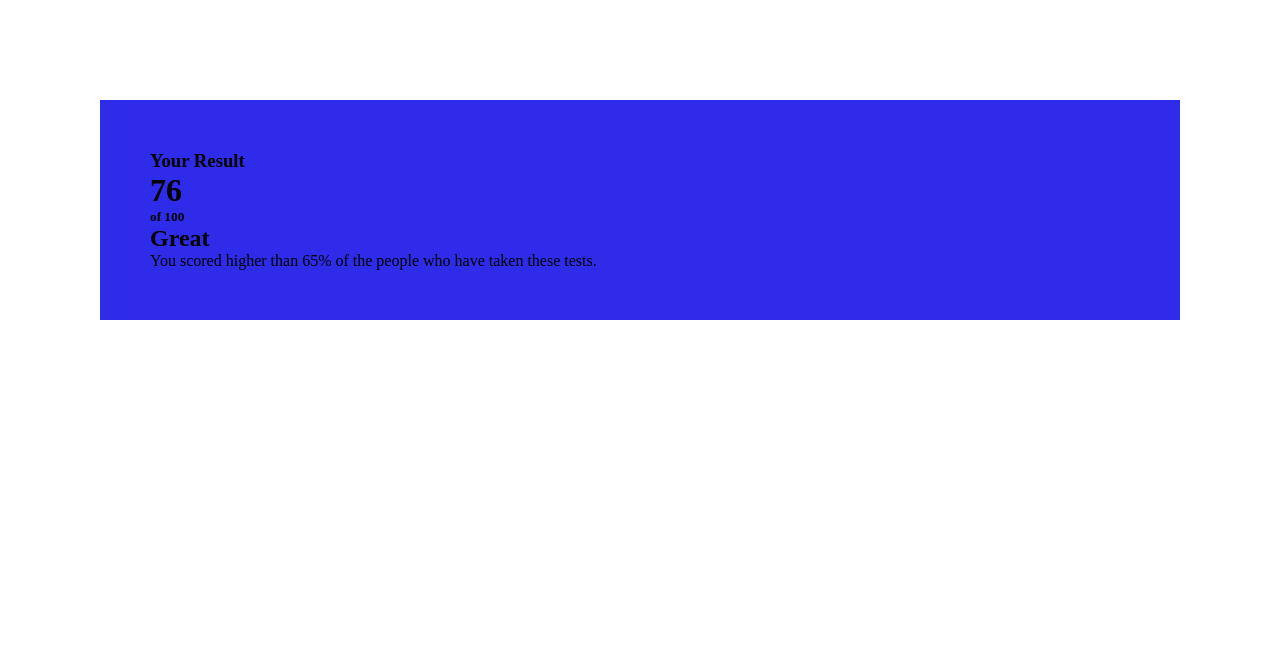
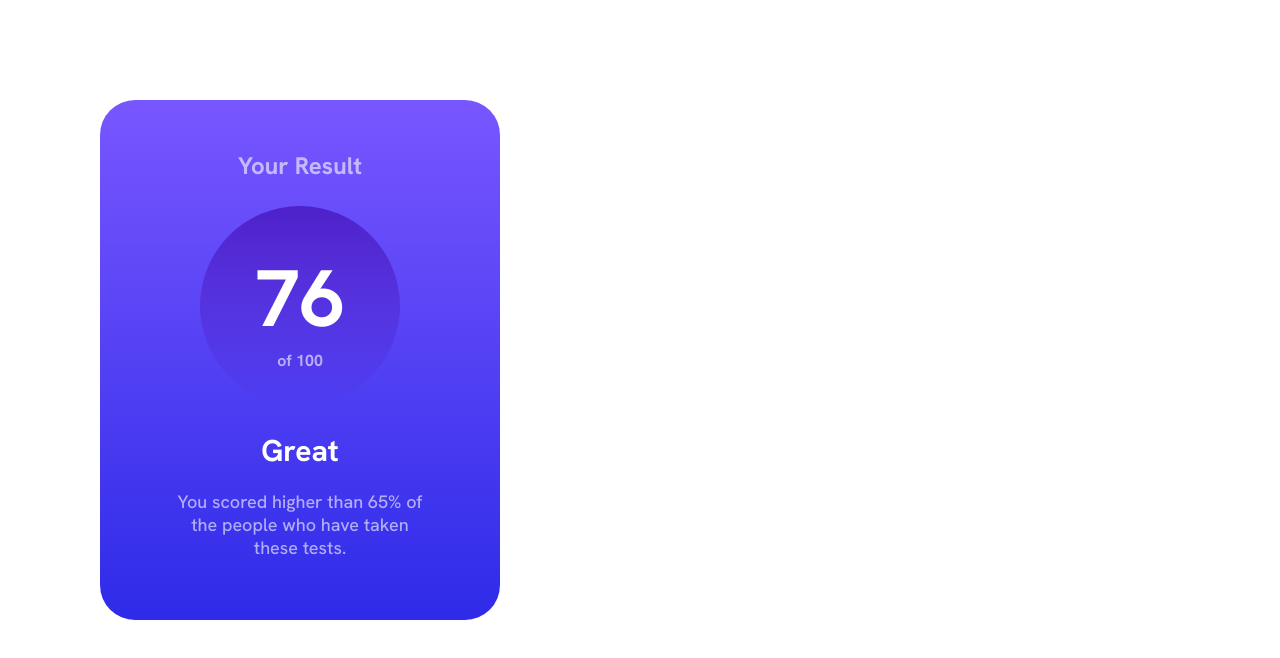
Before and after one commit to lrobertoborges/01-desafio-frontend-mentor, a plain HTML site: page index.html in a window 1280 px wide. Drawn offline with Linux system fonts and the light colour scheme.

Commit message:
'your result done'

```diff
--- a/style.css
+++ b/style.css
@@ -1,3 +1,5 @@
+@import url('https://fonts.googleapis.com/css2?family=Hanken+Grotesk:wght@500;700;800&display=swap');
+
 * {
     margin: 0;
     padding: 0;
@@ -6,7 +8,62 @@
 }
 
 .content {
-    margin: 100px;
+    margin: 100px 100px;
+    width: 50%;
+    height: auto;
+}
+
+.result {
+    width: 400px;
+    height: 520px;
     padding: 50px;
-    background-color: hsl(241, 81%, 54%);
+    background-image: linear-gradient(to top, hsl(241, 81%, 54%), hsl(252, 100%, 67%));
+    border-radius: 35px;
 }
+
+.text-result {
+    font-family: 'Hanken Grotesk';
+    font-size: 24px;
+    color: hsla(0, 0%, 100%, 0.6);
+    text-align: center;
+}
+
+.elipse-result {
+    width: 200px;
+    height: 200px;
+    border-radius: 50%;
+    background-image: linear-gradient(to top, hsla(241, 72%, 46%, 0), hsla(256, 72%, 46%, 1));
+    margin: 25px 50px;
+
+}
+
+.elipse-result h1 {
+    font-family: 'Hanken Grotesk';
+    text-align: center;
+    color: hsl(0, 0%, 100%);
+    font-size: 80px;
+    padding: 40px;
+}
+
+.elipse-result h5 {
+    font-family: 'Hanken Grotesk';
+    text-align: center;
+    color: hsla(0, 0%, 100%, 0.6);
+    margin: -40px;
+    font-size: 16px;
+}
+
+h2 {
+    font-family: 'Hanken Grotesk';
+    text-align: center;
+    color: hsl(0, 0%, 100%);
+    font-size: 30px;
+}
+
+p {
+    font-family: 'Hanken Grotesk';
+    text-align: center;
+    color: hsla(0, 0%, 100%, 0.6);
+    margin: 20px;
+    font-size: 18px;
+}
```
